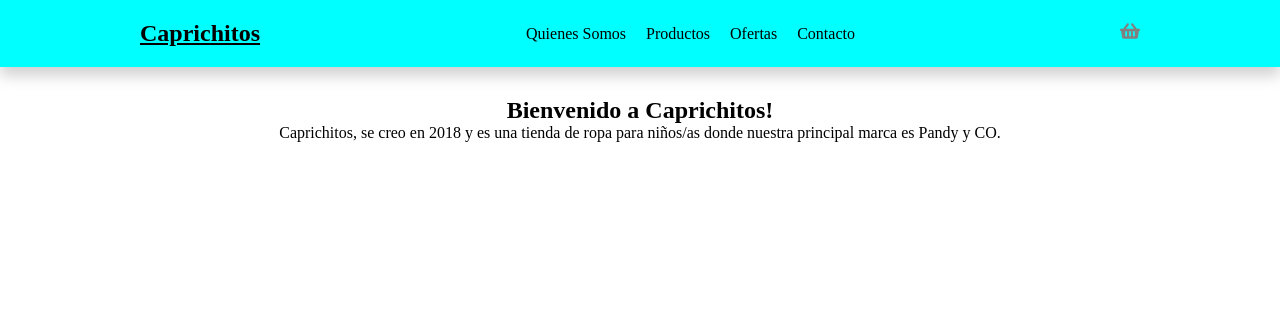
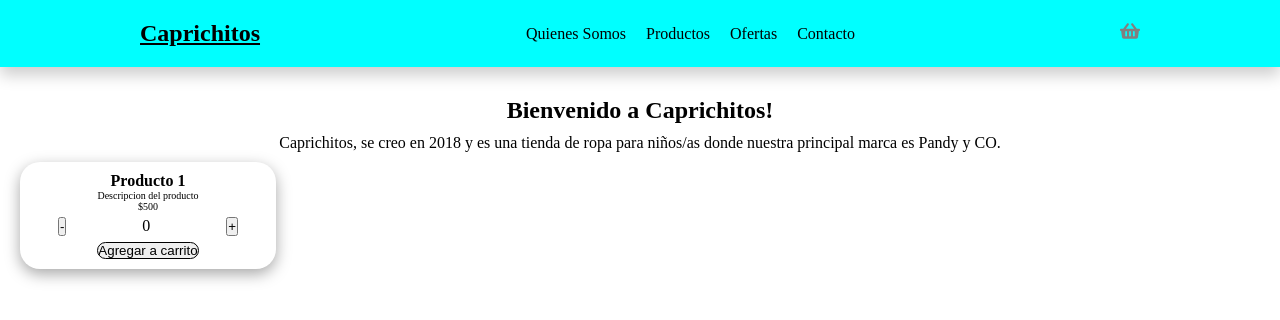
Before and after one commit to pipi2108/my-proyecto_ecommerce, a React (Create React App) app: page / in a window 1280 px wide. Shown: the top 320 px of the page. Built offline with nearby package versions, Linux system fonts and the light colour scheme.

Commit message:
se realizo desafio (Contador con botón)

```diff
--- /dev/null
+++ b/src/components/ItemCount.js
@@ -0,0 +1,39 @@
+import {useState} from "react"
+
+const ItemCount = (props)=> {
+    const [contador, setContador] = useState(props.inicial)
+
+    const sumar =()=> {
+        if(contador < props.stock) {
+            setContador(contador + 1)
+        }else{
+            console.log("No hay stock")
+        }
+     }
+
+    const restar =()=> {
+        if(contador > 0 ){
+            setContador(contador - 1)
+        }
+    }
+    return (
+        <div id="contador">
+            <div className="prod">
+                <h4>Producto 1</h4>
+                <p>Descripcion del producto</p>
+                <p>$500</p>
+            </div>
+            <div className="count">
+                <button onClick={restar}> - </button>
+                <p>{contador.toString()}</p>
+                <button onClick={sumar}> + </button>
+            </div>
+            <div className="btn-card">
+                <button onClick={props.onAdd} className="boton" >Agregar a carrito</button>
+            </div>
+        </div>
+    )
+
+}
+
+export default ItemCount
--- a/src/components/ItemListContainer.js
+++ b/src/components/ItemListContainer.js
@@ -1,11 +1,11 @@
 
 const ItemListContainer = (props) =>{
     return (
-            <main>
+            <div id="sec-principal">
                 <h2>Bienvenido a {props.nombre}!</h2>
                 <p>{props.nombre}, se creo en {props.año} y es una tienda de ropa para niños/as
                 donde nuestra principal marca es Pandy y CO. </p>
-            </main>
+            </div>
     )
 }
 
--- a/src/components/Main.js
+++ b/src/components/Main.js
@@ -1,7 +1,17 @@
 import ItemListContainer from "./ItemListContainer"
+import ItemCount from "./ItemCount"
+
+const miOnAdd = () => {
+    console.log ("Agregado a carrito")
+}
 
 function Main() {
-    return <ItemListContainer nombre="Caprichitos" año="2018"/>
+    return (
+        <>
+        <ItemListContainer nombre="Caprichitos" año="2018"/>
+        <ItemCount inicial={0} stock={5} onAdd={miOnAdd}/>
+        </>
+        )
 }
 
 export default Main
--- a/src/estilos.scss
+++ b/src/estilos.scss
@@ -7,6 +7,7 @@
 #root{
     display: flex;
     flex-direction: column;
+    height: 100vh;
 }
 
 #my-header{
@@ -33,11 +34,48 @@
 }
 
 main {
+    flex-grow: 1;
+
+}
+
+#sec-principal {
     h2 {
         text-align: center;
         padding-top: 30px;
     }
     p{
         text-align: center;
+        padding: 10px;
     }
 }
+
+#contador {
+
+    border-radius: 20px;
+    width: 20%;
+    padding: 10px 0px;
+    margin: 0px 20px;
+    box-shadow: rgba(0, 0, 0, 0.35) 0px 5px 15px;
+}
+
+#contador .prod{
+    text-align: center;
+    p {
+        font-size: 10px;
+    }
+}
+
+#contador .count{
+    display: flex;
+    justify-content: space-around;
+    padding-top: 5px;
+}
+
+.btn-card{
+    text-align: center;
+    padding-top: 5px;
+    .boton{
+        border-radius: 10px;
+        border: 1px solid black;
+    }
+}
```
